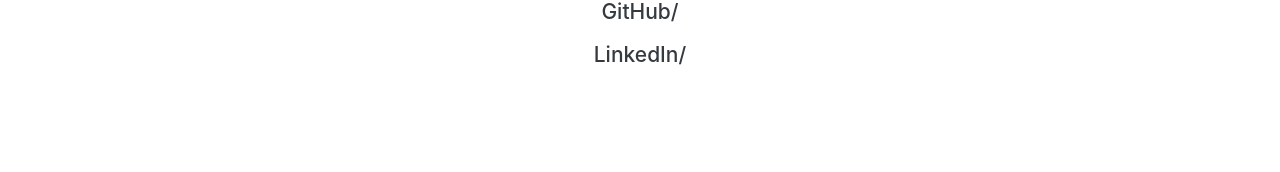
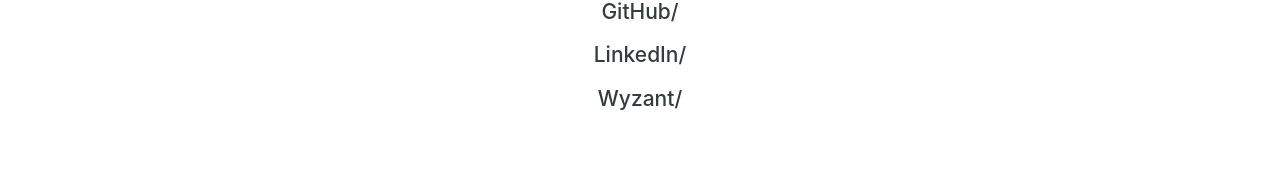
Before and after one commit to brandononeal/web-dev-portfolio, a React (Create React App) app: page /home in a window 1280 px wide. Shown: the part 502-674 px from the top of the page. Built offline with nearby package versions, Linux system fonts and the light colour scheme; the HTML template or start-up script is replaced by a standard one.

Commit message:
added wyzant link to home

```diff
--- a/src/components/Home.js
+++ b/src/components/Home.js
@@ -37,6 +37,15 @@
           LinkedIn/
         </a>
       </h2>
+      <h2>
+        <a
+          href="https://www.wyzant.com/tutors/bran"
+          target="_blank"
+          rel="noreferrer"
+        >
+          Wyzant/
+        </a>
+      </h2>
     </div>
   );
 }
```
Also changed, not shown: 1 other file (tests, documents, lock files or other folders).
